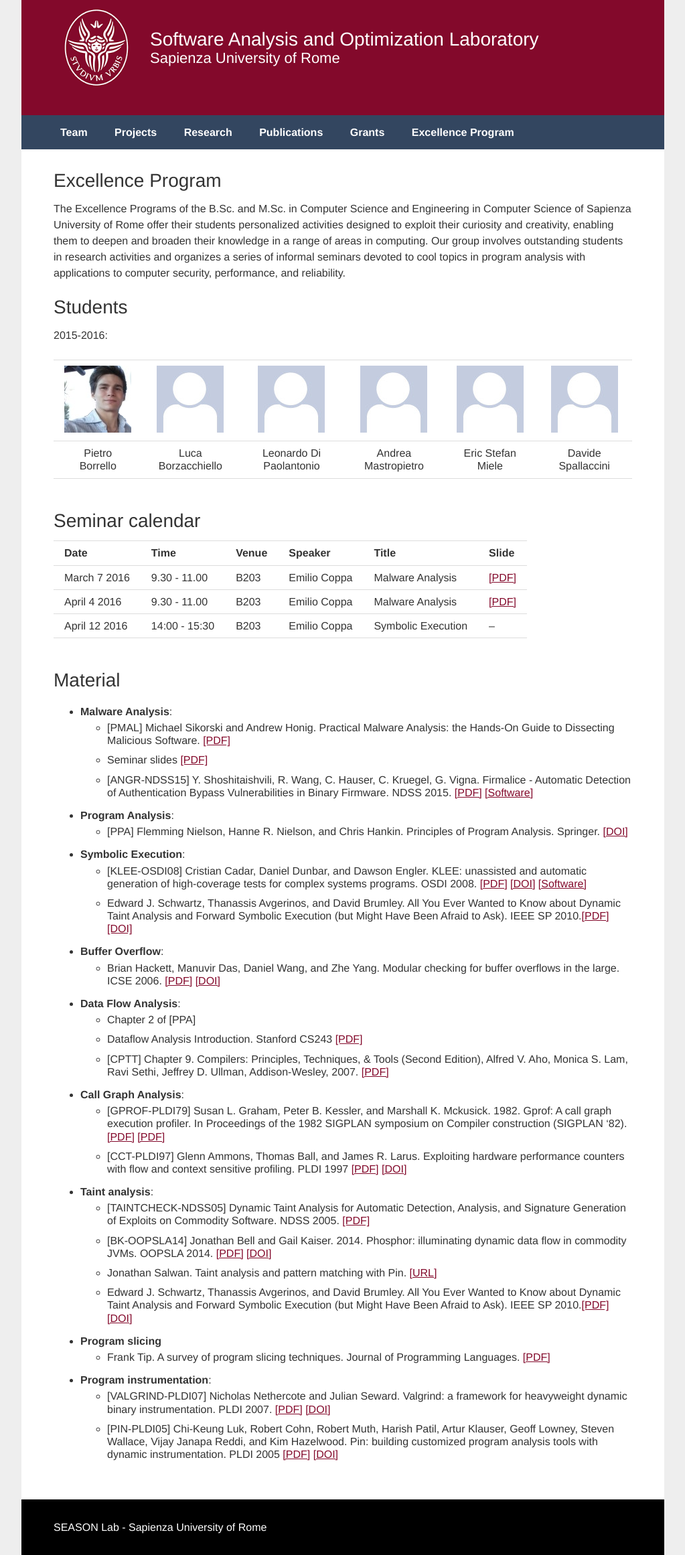
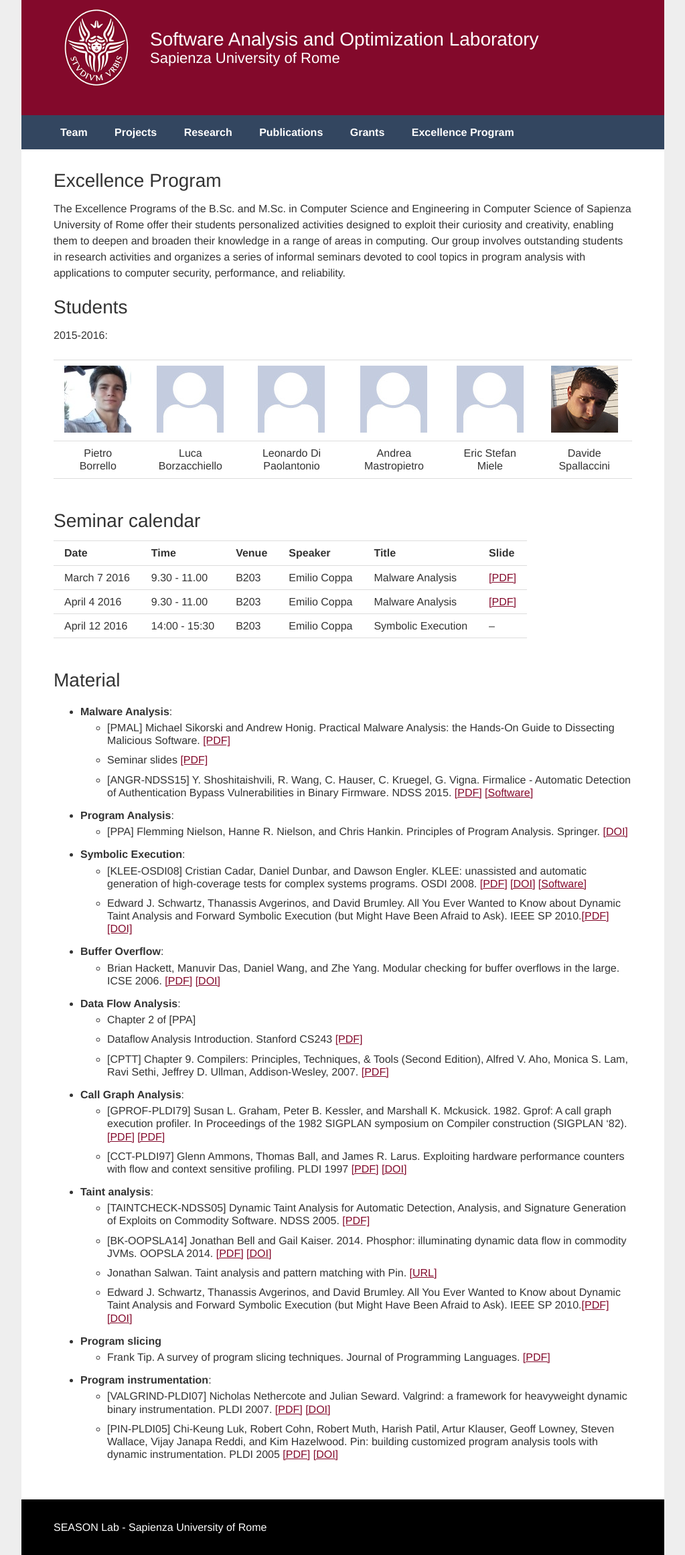
Before and after one commit to season-lab/season-lab.github.io, a Jekyll site: the page built from excellence.md, in a window 1280 px wide. Shown: the whole page at 67% size, without its empty margins (128-1151 px from the left). Built offline with Jekyll 4.4.1, drawn with Linux system fonts in a browser that asks for light colours.

Commit message:
Update excellence.md

```diff
--- a/excellence.md
+++ b/excellence.md
@@ -12,7 +12,7 @@
 
 2015-2016:
 
-| ![alt text](assets/img/students/borrello.png "Pietro Borrello") | ![alt text](assets/img/generic.jpg "Luca Borzacchiello") | ![alt text](assets/img/generic.jpg "Leonardo Di Paolantonio") | ![alt text](assets/img/generic.jpg "Andrea Mastropietro") | ![alt text](assets/img/generic.jpg "Eric Stefan Miele") | ![alt text](assets/img/generic.jpg "Davide Spallaccini") |
+| ![alt text](assets/img/students/borrello.png "Pietro Borrello") | ![alt text](assets/img/generic.jpg "Luca Borzacchiello") | ![alt text](assets/img/generic.jpg "Leonardo Di Paolantonio") | ![alt text](assets/img/generic.jpg "Andrea Mastropietro") | ![alt text](assets/img/generic.jpg "Eric Stefan Miele") | ![alt text](assets/img/students/spallaccini.png "Davide Spallaccini") |
 | :-------------: | :----------------: | :---------------------: | :-----------------: | :---------------: | :----------------: |
 | Pietro Borrello | Luca Borzacchiello | Leonardo Di Paolantonio | Andrea Mastropietro | Eric Stefan Miele | Davide Spallaccini |
 
```
